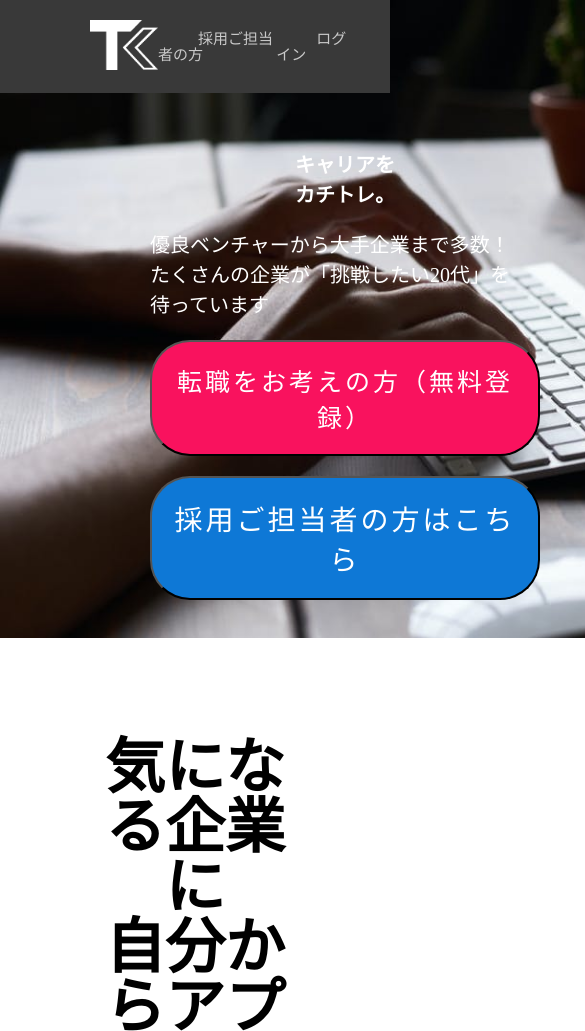
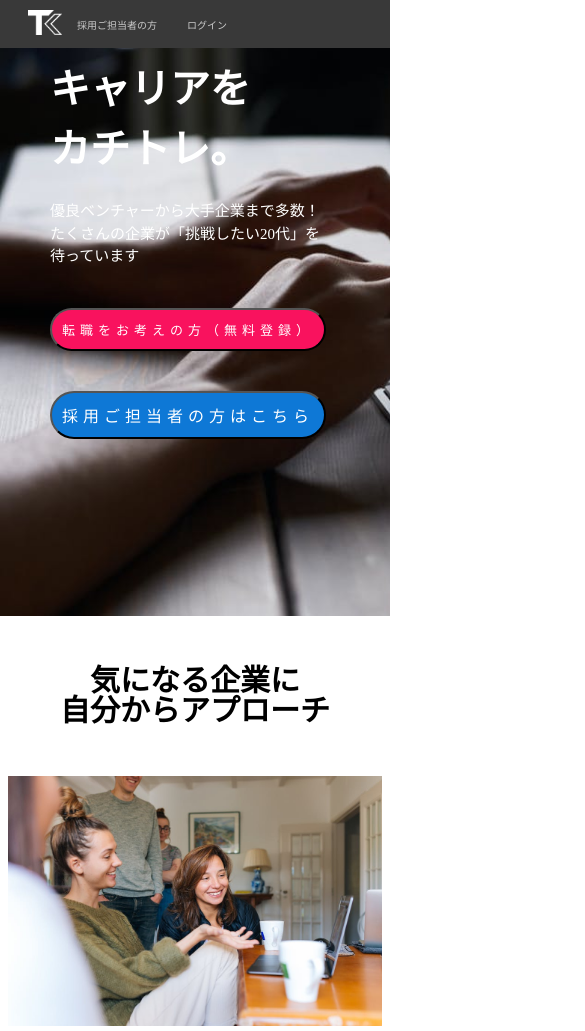
Before and after one commit to Yuki-20191025/create, a plain HTML site: page index.html in a window 390 px wide. Shown: the top 1031 px of the page, 585 px wide, since content can reach past the window. Drawn offline with Linux system fonts and the light colour scheme.

Commit message:
Update style.css

```diff
--- a/assets/css/style.css
+++ b/assets/css/style.css
@@ -11,6 +11,7 @@ header {
     right: 0;
     z-index: 1;
 }
+
 
 .logo{
     height: 50px;
@@ -26,6 +27,28 @@ header {
     font-size: 15px;
     margin-left: 40px;
     text-decoration: none;
+    display: inline;
+}
+
+@media screen and (max-width:780px){
+    header {
+        padding: 10px 20px;
+        justify-content: left;
+    }
+
+    .logo {
+        padding-left: 8px;
+        height: 25px;
+    }
+
+    .nav>li>a {
+        font-size: 10px;
+        margin: 15px;
+    }
+
+    .nav>li>a>.btn {
+        padding: 5px;
+    }
 }
 
 .top {
@@ -37,13 +60,6 @@ header {
     padding: 150px;
 }
 
-@media screen and (max-width:780px){
-    .top{
-        height: 40vh;
-        width: 100%;
-        background-size: cover;
-    }
-}
 
 .title {
     font-size: 80px;
@@ -57,36 +73,60 @@ header {
 }
 
 @media screen and (max-width:780px){
-    .title{
-        font-size: 20px;
-        text-align: center;
+    .top {
+        height: 60vh;
+        padding: 50px;
+        padding-top: 60px;
     }
+
+    .title {
+        font-size: 40px;
+    }
+
+    .guideline {
+        font-size: 15px;
+    }
+
 }
 
 .button1 {
-    padding-top: 20px;
+    padding-top: 60px;
 }
 
 .button2 {
-    padding-top: 20px;
+    padding-top: 80px;
 }
 
 .btn {
     background-color: #F9125E;
     color: white;
     border-radius: 2.5rem;
-    font-size: 25px;
+    font-size: 23px;
     padding: 20px;
     letter-spacing: 3px;
+    text-decoration: none;
+    transition: 2s;
+    display: inline-block;
+}
+
+.btn:hover {
+    transform: scale(1.1);
 }
 
 .btn1 {
     background-color: #0E78D6;
     color: white;
     border-radius: 2.5rem;
-    font-size: 28px;
+    font-size: 27px;
     padding: 20px;
     letter-spacing: 3px;
+    text-decoration: none;
+    transition: 2s;
+    display: inline-block;
+}
+
+.btn1:hover {
+    transform: scale(1.1);
 }
 
 .sub-title {
@@ -119,6 +159,52 @@ h4 {
     align-items: center;
     flex-direction: row;
     padding-bottom: 40px;
+}
+
+@media screen and (max-width:780px){
+    .contents {
+        width: 100%;
+        flex-direction: column;
+        padding-bottom: 15px;
+    }
+
+    .sub-title {
+        font-size: 30px;
+        padding: 50px;
+    }
+
+    h3 {
+        font-size: 18px;
+        line-height: 2.0;
+    }
+
+    h4 {
+        font-size: 18px;
+        line-height: 2.0;
+    }
+
+    .btn {
+        font-size: 13px;
+        border-radius: 3.0rem;
+        padding: 10px;
+        letter-spacing: 5px;
+    }
+
+    .btn1 {
+        font-size: 16px;
+        border-radius: 3.0rem;
+        padding: 10px;
+        letter-spacing: 5px;
+    }
+
+    .button1 {
+        padding-top: 40px;
+    }
+
+    .button2 {
+       padding-top: 40px;
+    }
+
 }
 
 .text {
@@ -157,9 +243,38 @@ h5 {
     line-height: 1.5;
 }
 
+@media screen and (max-width:780px){
+    .text {
+        width: auto;
+        padding: 20px;
+    }
+
+    .line {
+        height: 50vh;
+
+    }
+
+    p {
+        font-size: 15px;
+        padding-top: 15px;
+        line-height: 2.0;
+    }
+
+    h5 {
+        font-size: 22px;
+        padding-top: 100px;
+    }
+
+    .area {
+        font-size: 12px;
+        padding-top: 15px;
+    }
+
+}
+
 h6 {
     text-align: center;
-    font-size: 35px;
+    font-size: 40px;
     padding-top: 100px;
 }
 
@@ -175,7 +290,8 @@ h6 {
     background-image: url(../img/meeting2.jpeg);
     background-size: cover;
     background-repeat: no-repeat;
-    height: 30vh;
+    height: 5vh;
+    padding-bottom: 200px;
 }
 
 footer {
@@ -185,3 +301,18 @@ footer {
     padding: 20px 0;
     font-size: 20px
 }
+
+
+@media screen and (max-width:780px){
+    h6 {
+        font-size: 35px;
+        margin: 10px;
+    }
+    .tab {
+        padding-bottom: 100px;
+        height: 8vh;
+    }
+    footer {
+        font-size: 10px;
+    }
+}
```
